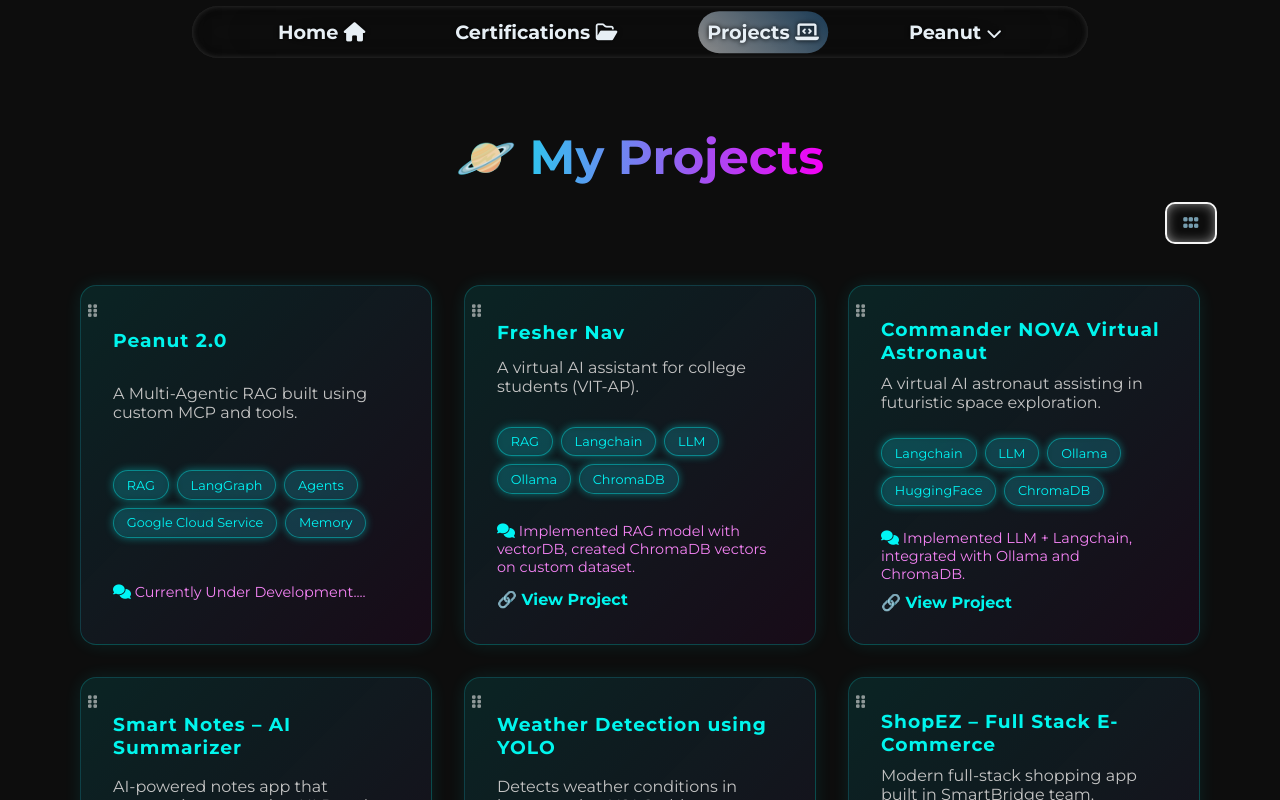
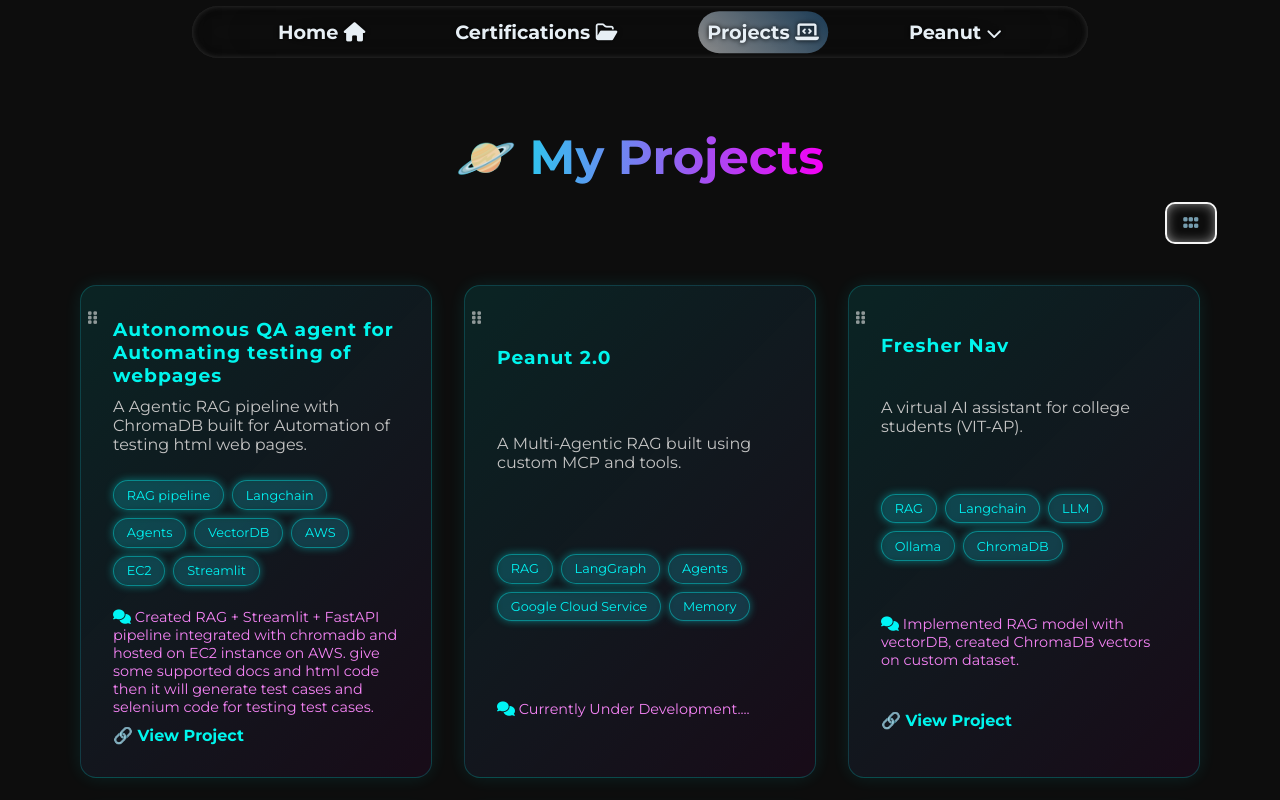
Before and after one commit to Aquibyounis/Portfolio_with_chatbot, a React (Create React App) app in the folder frontchat/: page /projects in a window 1280 px wide. Shown: the top 800 px of the page. Built offline with nearby package versions, Linux system fonts and the light colour scheme.

Commit message:
New project

```diff
--- a/frontchat/src/pages/Projects/Projects.jsx
+++ b/frontchat/src/pages/Projects/Projects.jsx
@@ -20,6 +20,14 @@ import { CSS } from '@dnd-kit/utilities';
 const initialProjects = [
   {
     id: '1',
+    title: "Autonomous QA agent for Automating testing of webpages",
+    description: "A Agentic RAG pipeline with ChromaDB built for Automation of testing html web pages.",
+    tech: "RAG pipeline, Langchain, Agents, VectorDB, AWS, EC2, Streamlit",
+    link: "http://aquibyounisoceanai.duckdns.org/",
+    role: "Created RAG + Streamlit + FastAPI pipeline integrated with chromadb and hosted on EC2 instance on AWS. give some supported docs and html code then it will generate test cases and selenium code for testing test cases."
+  },
+  {
+    id: '2',
     title: "Peanut 2.0",
     description: "A Multi-Agentic RAG built using custom MCP and tools.",
     tech: "RAG, LangGraph, Agents, Google Cloud Service, Memory",
@@ -27,7 +35,7 @@ const initialProjects = [
     role: "Currently Under Development...."
   },
   {
-    id: '2',
+    id: '3',
     title: "Fresher Nav",
     description: "A virtual AI assistant for college students (VIT-AP).",
     tech: "RAG, Langchain, LLM, Ollama, ChromaDB",
@@ -35,7 +43,7 @@ const initialProjects = [
     role: "Implemented RAG model with vectorDB, created ChromaDB vectors on custom dataset."
   },
   {
-    id: '3',
+    id: '4',
     title: "Commander NOVA Virtual Astronaut",
     description: "A virtual AI astronaut assisting in futuristic space exploration.",
     tech: "Langchain, LLM, Ollama, HuggingFace, ChromaDB",
@@ -43,7 +51,7 @@ const initialProjects = [
     role: "Implemented LLM + Langchain, integrated with Ollama and ChromaDB."
   },
   {
-    id: '4',
+    id: '5',
     title: "Smart Notes – AI Summarizer",
     description: "AI-powered notes app that summarizes text using NLP and Transformer models.",
     tech: "Python, Hugging Face, Flask",
@@ -51,7 +59,7 @@ const initialProjects = [
     role: "Developed core summarization logic using Transformer models."
   },
   {
-    id: '5',
+    id: '6',
     title: "Weather Detection using YOLO",
     description: "Detects weather conditions in images using YOLO object detection.",
     tech: "YOLOv8, Google Colab, Python",
@@ -59,7 +67,7 @@ const initialProjects = [
     role: "Built model and fine-tuned it for weather classification."
   },
   {
-    id: '6',
+    id: '7',
     title: "ShopEZ – Full Stack E-Commerce",
     description: "Modern full-stack shopping app built in SmartBridge team.",
     tech: "React, Node.js, Express, MongoDB",
```
